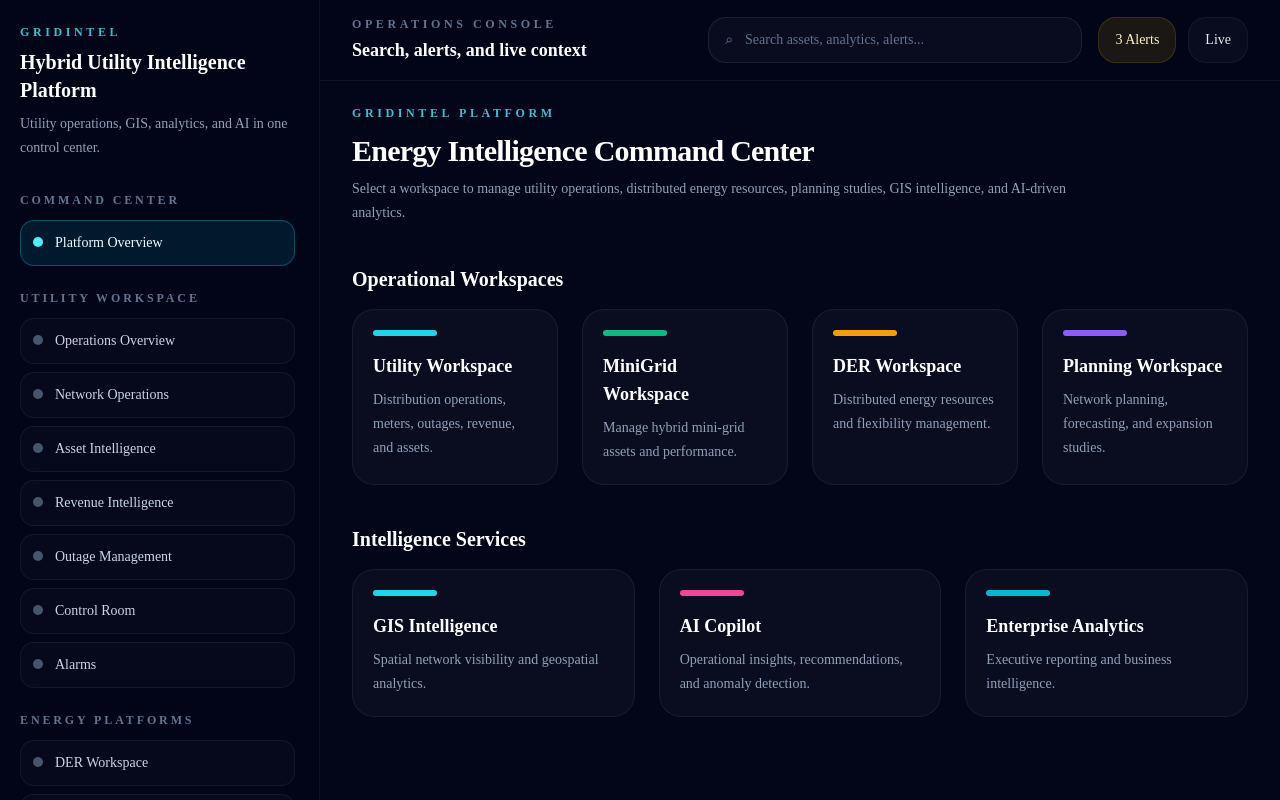
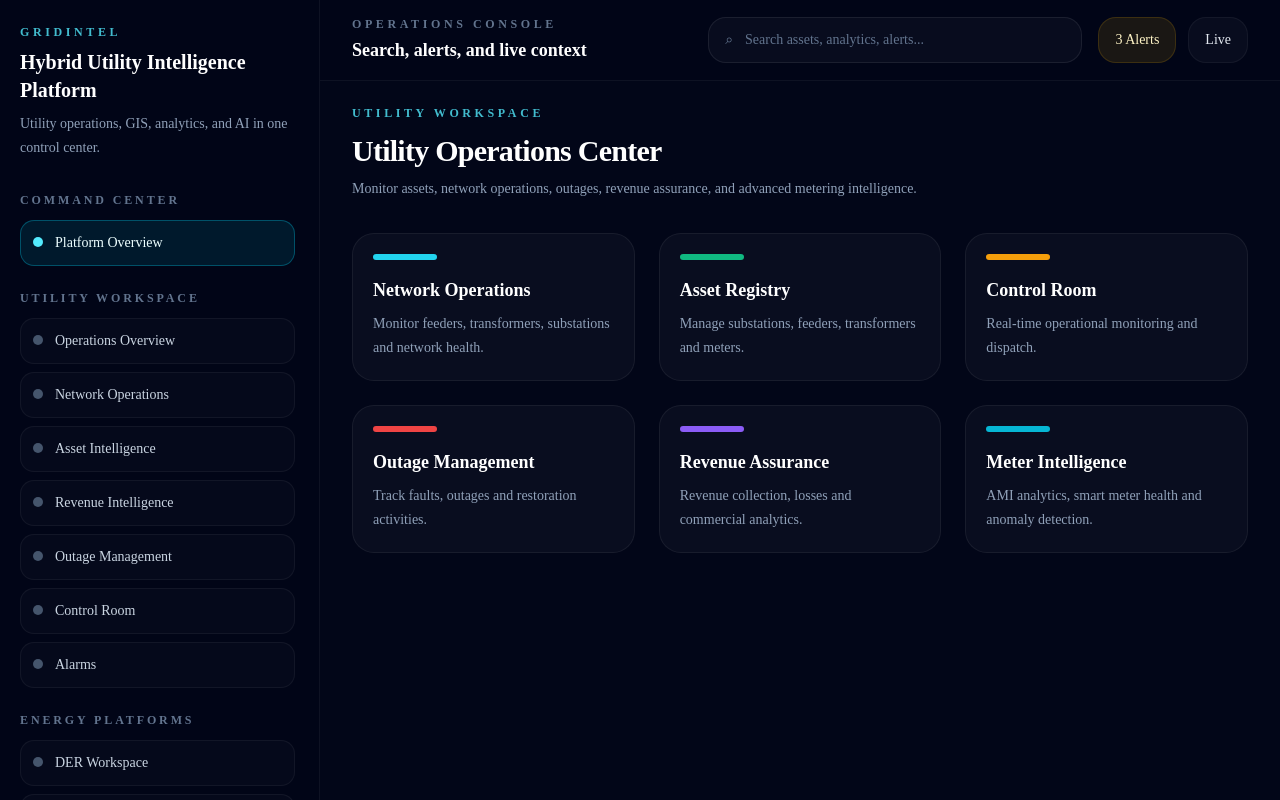
Before and after one commit to feexie/gridintel, a Next.js app: page /dashboard in a window 1280 px wide. Shown: the top 800 px of the page. Built offline with nearby package versions, Linux system fonts and the light colour scheme.

Commit message:
network operations center in progress

```diff
--- a/src/app/dashboard/page.tsx
+++ b/src/app/dashboard/page.tsx
@@ -1,77 +1,57 @@
+import PageHeader from "@/components/shared/PageHeader";
 import ModuleCard from "@/components/cards/ModuleCard";
-import PageHeader from "@/components/shared/PageHeader";
 
-export default function DashboardPage() {
+export default function UtilityPage() {
   return (
-    <div className="space-y-10">
+    <div className="space-y-8">
       <PageHeader
-        eyebrow="GridIntel Platform"
-        title="Energy Intelligence Command Center"
-        description="Select a workspace to manage utility operations, distributed energy resources, planning studies, GIS intelligence, and AI-driven analytics."
+        eyebrow="Utility Workspace"
+        title="Utility Operations Center"
+        description="Monitor assets, network operations, outages, revenue assurance, and advanced metering intelligence."
       />
 
-      <section>
-        <h2 className="mb-4 text-xl font-semibold text-white">
-          Operational Workspaces
-        </h2>
-
-        <div className="grid gap-6 md:grid-cols-2 xl:grid-cols-4">
+      <div className="grid gap-6 md:grid-cols-2 xl:grid-cols-3">
         <ModuleCard
-            title="Utility Workspace"
-            description="Distribution operations, meters, outages, revenue, and assets."
-            href="/dashboard/utility"
+          title="Network Operations"
+          description="Monitor feeders, transformers, substations and network health."
+          href="/dashboard/utility/network"
         />
 
         <ModuleCard
-            title="MiniGrid Workspace"
-            description="Manage hybrid mini-grid assets and performance."
-            href="/dashboard/minigrid"
+          title="Asset Registry"
+          description="Manage substations, feeders, transformers and meters."
+          href="/dashboard/utility/assets"
           accent="#10b981"
         />
 
         <ModuleCard
-            title="DER Workspace"
-            description="Distributed energy resources and flexibility management."
-            href="/dashboard/der"
+          title="Control Room"
+          description="Real-time operational monitoring and dispatch."
+          href="/dashboard/utility/control-room"
           accent="#f59e0b"
         />
 
         <ModuleCard
-            title="Planning Workspace"
-            description="Network planning, forecasting, and expansion studies."
-            href="/dashboard/planning"
-            accent="#8b5cf6"
-          />
-        </div>
-      </section>
-
-      <section>
-        <h2 className="mb-4 text-xl font-semibold text-white">
-          Intelligence Services
-        </h2>
-
-        <div className="grid gap-6 md:grid-cols-3">
-          <ModuleCard
-            title="GIS Intelligence"
-            description="Spatial network visibility and geospatial analytics."
-            href="/dashboard/intelligence/gis"
+          title="Outage Management"
+          description="Track faults, outages and restoration activities."
+          href="/dashboard/utility/outages"
+          accent="#ef4444"
         />
 
         <ModuleCard
-            title="AI Copilot"
-            description="Operational insights, recommendations, and anomaly detection."
-            href="/dashboard/intelligence/ai"
-            accent="#ec4899"
+          title="Revenue Assurance"
+          description="Revenue collection, losses and commercial analytics."
+          href="/dashboard/utility/revenue"
+          accent="#8b5cf6"
         />
 
         <ModuleCard
-            title="Enterprise Analytics"
-            description="Executive reporting and business intelligence."
-            href="/dashboard/intelligence/analytics"
+          title="Meter Intelligence"
+          description="AMI analytics, smart meter health and anomaly detection."
+          href="/dashboard/utility/assets/meters"
           accent="#06b6d4"
         />
       </div>
-      </section>
     </div>
   );
 }
--- a/src/app/dashboard/utility/assets/meters/page.tsx
+++ b/src/app/dashboard/utility/assets/meters/page.tsx
@@ -1,7 +1,61 @@
-export default function Page() {
+import PageHeader from "@/components/shared/PageHeader";
+import KPICard from "@/components/cards/KPICard";
+import DataTable from "@/components/tables/DataTable";
+import { meters } from "@/data/utility/meters";
+
+const columns = [
+  {
+    header: "Serial Number",
+    accessorKey: "serialNumber" as const,
+  },
+  {
+    header: "Status",
+    accessorKey: "status" as const,
+  },
+  {
+    header: "Consumption (kWh)",
+    accessorKey: "consumptionKwh" as const,
+  },
+];
+
+export default function MetersPage() {
+  const onlineMeters = meters.filter(
+    (m) => m.status === "online"
+  ).length;
+
+  const warningMeters = meters.filter(
+    (m) => m.status === "warning"
+  ).length;
+
   return (
-    <div>
-      <h1>Coming Soon</h1>
+    <div className="space-y-8">
+      <PageHeader
+        eyebrow="Meter Intelligence"
+        title="Advanced Metering Infrastructure"
+        description="Smart meter operations, communication status, and consumption analytics."
+      />
+
+      <section className="grid gap-4 md:grid-cols-3">
+        <KPICard
+          title="Total Meters"
+          value={String(meters.length)}
+        />
+
+        <KPICard
+          title="Online Meters"
+          value={String(onlineMeters)}
+        />
+
+        <KPICard
+          title="Warning Meters"
+          value={String(warningMeters)}
+        />
+      </section>
+
+      <DataTable
+        columns={columns}
+        data={meters}
+      />
     </div>
   );
 }
--- a/src/app/dashboard/utility/assets/page.tsx
+++ b/src/app/dashboard/utility/assets/page.tsx
@@ -1,7 +1,43 @@
-export default function Page() {
+import PageHeader from "@/components/shared/PageHeader";
+import ModuleCard from "@/components/cards/ModuleCard";
+
+export default function AssetsPage() {
   return (
-    <div>
-      <h1>Coming Soon</h1>
+    <div className="space-y-8">
+      <PageHeader
+        eyebrow="Asset Registry"
+        title="Utility Assets"
+        description="Manage and monitor all physical and intelligent utility assets."
+      />
+
+      <div className="grid gap-6 md:grid-cols-2 xl:grid-cols-4">
+        <ModuleCard
+          title="Substations"
+          description="Transmission and distribution substations."
+          href="/dashboard/utility/assets/substations"
+        />
+
+        <ModuleCard
+          title="Feeders"
+          description="Distribution feeder monitoring and analysis."
+          href="/dashboard/utility/assets/feeders"
+          accent="#10b981"
+        />
+
+        <ModuleCard
+          title="Transformers"
+          description="Transformer fleet and loading analytics."
+          href="/dashboard/utility/assets/transformers"
+          accent="#f59e0b"
+        />
+
+        <ModuleCard
+          title="Meters"
+          description="AMI and smart meter intelligence."
+          href="/dashboard/utility/assets/meters"
+          accent="#06b6d4"
+        />
+      </div>
     </div>
   );
 }
--- a/src/app/dashboard/utility/network/page.tsx
+++ b/src/app/dashboard/utility/network/page.tsx
@@ -1,12 +1,16 @@
 import PageHeader from "@/components/shared/PageHeader";
+import NetworkOverview from "@/components/utility/overview/NetworkOverview";
 
 export default function NetworkPage() {
   return (
-    <div>
+    <div className="space-y-8">
       <PageHeader
-        title="Network Operations"
-        description="Testing"
+        eyebrow="Network Operations"
+        title="Distribution Network Control"
+        description="Monitor feeders, substations, transformers, meters and operational alarms across the utility network."
       />
+
+      <NetworkOverview />
     </div>
   );
 }
--- a/src/components/utility/overview/NetworkOverview.tsx
+++ b/src/components/utility/overview/NetworkOverview.tsx
@@ -0,0 +1,50 @@
+import KPICard from "@/components/cards/KPICard";
+import { alarms } from "@/data/utility/alarms";
+import { feeders } from "@/data/utility/feeders";
+import { meters } from "@/data/utility/meters";
+import { substations } from "@/data/utility/substations";
+import { transformers } from "@/data/utility/transformers";
+
+export default function NetworkOverview() {
+  const onlineFeeders = feeders.filter(
+    (item) => item.status === "online"
+  ).length;
+
+  const healthyTransformers = transformers.filter(
+    (item) => item.status === "online"
+  ).length;
+
+  return (
+    <section className="grid gap-4 md:grid-cols-2 xl:grid-cols-5">
+      <KPICard
+        title="Substations"
+        value={String(substations.length)}
+        delta="Live"
+      />
+
+      <KPICard
+        title="Feeders"
+        value={String(onlineFeeders)}
+        delta="Online"
+      />
+
+      <KPICard
+        title="Transformers"
+        value={String(healthyTransformers)}
+        delta="Healthy"
+      />
+
+      <KPICard
+        title="Meters"
+        value={String(meters.length)}
+        delta="Connected"
+      />
+
+      <KPICard
+        title="Active Alarms"
+        value={String(alarms.length)}
+        delta="Monitor"
+      />
+    </section>
+  );
+}
```
Lines whose indentation alone changed are shown as unchanged.
